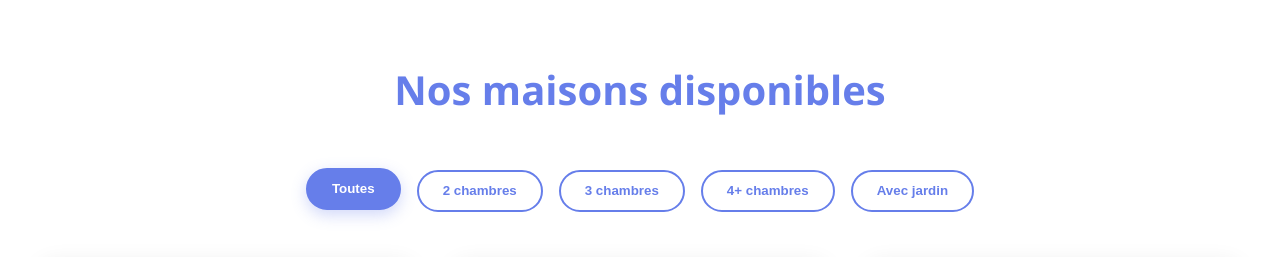
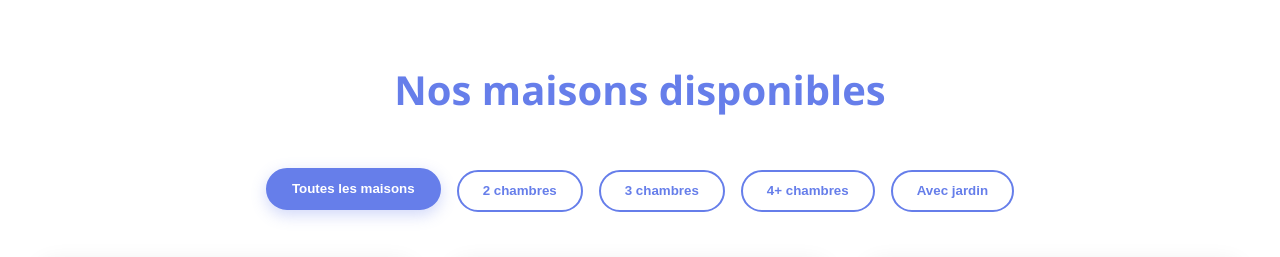
Before and after one commit to juralde15/location-maisons, a plain HTML site: page index.html in a window 1280 px wide. Shown: the part 600-857 px from the top of the page. Drawn offline with Linux system fonts and the light colour scheme; grey boxes are pictures that could not be loaded.

Commit message:
Update index.html

```diff
--- a/index.html
+++ b/index.html
@@ -401,7 +401,7 @@
     <h2>Nos maisons disponibles</h2>
 
     <div class="filtres">
-        <button class="filtre-btn active">Toutes</button>
+        <button class="filtre-btn active">Toutes les maisons</button>
         <button class="filtre-btn">2 chambres</button>
         <button class="filtre-btn">3 chambres</button>
         <button class="filtre-btn">4+ chambres</button>
```
